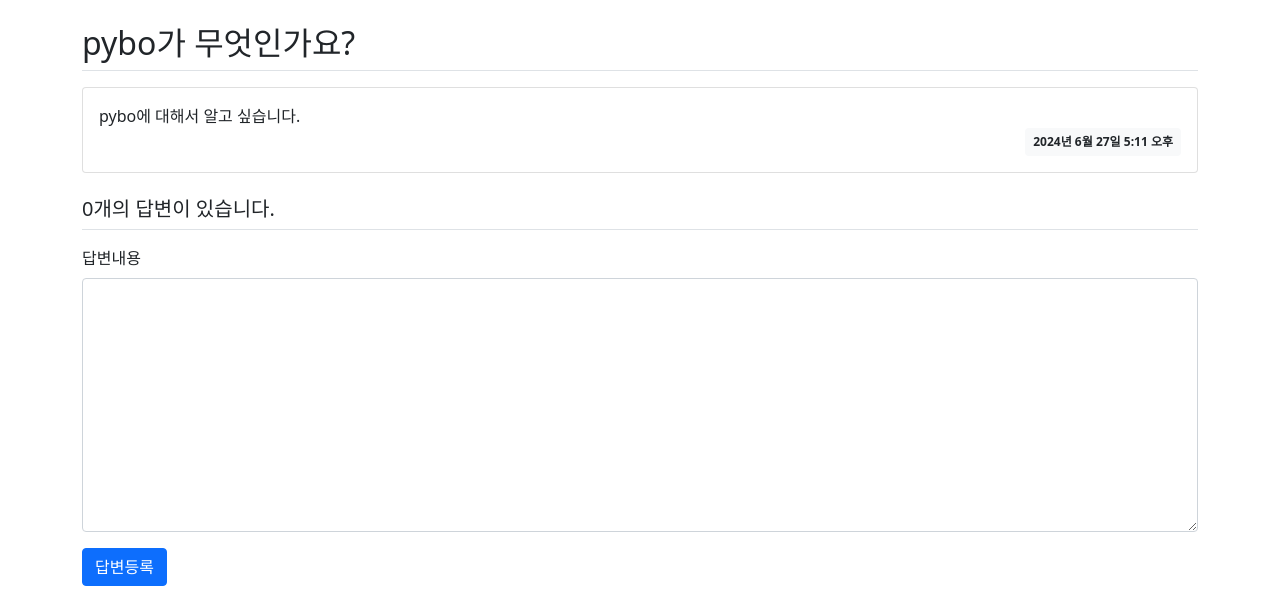
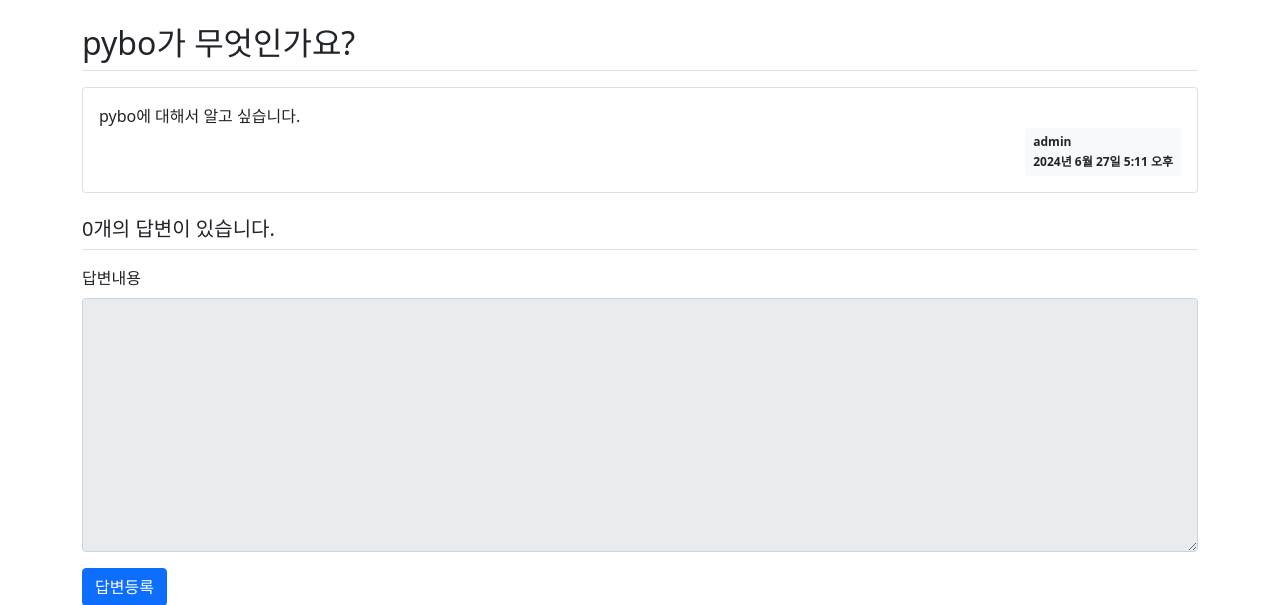
Before and after one commit to bkw535/jump_to_django, a Django app: page /pybo/1/ in a window 1280 px wide. Shown: the part 57-662 px from the top of the page. Run offline with Django 5.2, Linux system fonts and the light colour scheme; data comes from the database, SQL or seed files in the repository; some libraries are stand-ins or nearby versions.

Commit message:
글쓴이 표시

```diff
--- a/pybo/models.py
+++ b/pybo/models.py
@@ -1,7 +1,9 @@
 from django.db import models
+from django.contrib.auth.models import User
 
 
 class Question(models.Model):
+    author = models.ForeignKey(User, on_delete=models.CASCADE)
     subject = models.CharField(max_length=200)
     content = models.TextField()
     create_date = models.DateTimeField()
@@ -11,6 +13,7 @@
 
 
 class Answer(models.Model):
+    author = models.ForeignKey(User, on_delete=models.CASCADE)
     question = models.ForeignKey(Question, on_delete=models.CASCADE)
     content = models.TextField()
     create_date = models.DateTimeField()
--- a/pybo/views.py
+++ b/pybo/views.py
@@ -5,6 +5,7 @@
 from django.http import HttpResponseNotAllowed
 from .forms import QuestionForm, AnswerForm
 from django.core.paginator import Paginator
+from django.contrib.auth.decorators import login_required
 
 def index(request):
     page = request.GET.get('page', '1')  # 페이지
@@ -19,28 +20,33 @@
     context = {'question': question}
     return render(request, 'pybo/question_detail.html', context)
 
+@login_required(login_url='common:login')
 def answer_create(request, question_id):
     question = get_object_or_404(Question, pk=question_id)
     if request.method == "POST":
         form = AnswerForm(request.POST)
         if form.is_valid():
             answer = form.save(commit=False)
+            answer.author = request.user  # author 속성에 로그인 계정 저장
             answer.create_date = timezone.now()
             answer.question = question
             answer.save()
             return redirect('pybo:detail', question_id=question.id)
     else:
-        return HttpResponseNotAllowed('Only POST is possible.')
+        # return HttpResponseNotAllowed('Only POST is possible.')
+        form = AnswerForm()
     context = {'question': question, 'form': form}
     return render(request, 'pybo/question_detail.html', context)
     # question.answer_set.create(content=request.POST.get('content'), create_date=timezone.now())
     # return redirect('pybo:detail', question_id=question.id)
 
+@login_required(login_url='common:login')
 def question_create(request):
     if request.method == 'POST':
         form = QuestionForm(request.POST)
         if form.is_valid():
             question = form.save(commit=False)
+            question.author = request.user  # author 속성에 로그인 계정 저장
             question.create_date = timezone.now()
             question.save()
             return redirect('pybo:index')
--- a/templates/common/login.html
+++ b/templates/common/login.html
@@ -3,6 +3,7 @@
 <div class="container my-3">
     <form method="post" action="{% url 'common:login' %}">
         {% csrf_token %}
+        <input type="hidden" name="next" value="{{ next }}">  <!-- 로그인 성공후 이동되는 URL -->
         {% include "form_errors.html" %}
         <div class="mb-3">
             <label for="username">사용자ID</label>
--- a/templates/pybo/question_detail.html
+++ b/templates/pybo/question_detail.html
@@ -9,8 +9,9 @@
         <div class="card-body">
             <div class="card-text" style="white-space: pre-line;">{{ question.content }}</div>
             <div class="d-flex justify-content-end">
-                <div class="badge bg-light text-dark p-2">
-                    {{ question.create_date }}
+                <div class="badge bg-light text-dark p-2 text-start">
+                    <div class="mb-2">{{ question.author.username }}</div>
+                    <div>{{ question.create_date }}</div>
                 </div>
             </div>
         </div>
@@ -22,8 +23,9 @@
         <div class="card-body">
             <div class="card-text" style="white-space: pre-line;">{{ answer.content }}</div>
             <div class="d-flex justify-content-end">
-                <div class="badge bg-light text-dark p-2">
-                    {{ answer.create_date }}
+                <div class="badge bg-light text-dark p-2 text-start">
+                    <div class="mb-2">{{ answer.author.username }}</div>
+                    <div>{{ answer.create_date }}</div>
                 </div>
             </div>
         </div>
@@ -48,7 +50,9 @@
         <!-- 오류표시 End -->
         <div class="mb-3">
             <label for="content" class="form-label">답변내용</label>
-            <textarea name="content" id="content" class="form-control" rows="10"></textarea>
+{#            <textarea name="content" id="content" class="form-control" rows="10"></textarea>#}
+            <textarea {% if not user.is_authenticated %}disabled{% endif %}
+              name="content" id="content" class="form-control" rows="10"></textarea>
         </div>
         <input type="submit" value="답변등록" class="btn btn-primary">
     </form>
```
Also changed, not shown: templates/pybo/question_list.html (+7 -5 lines), pybo/migrations/0002_question_author.py (added), pybo/migrations/0003_answer_author.py (added).
